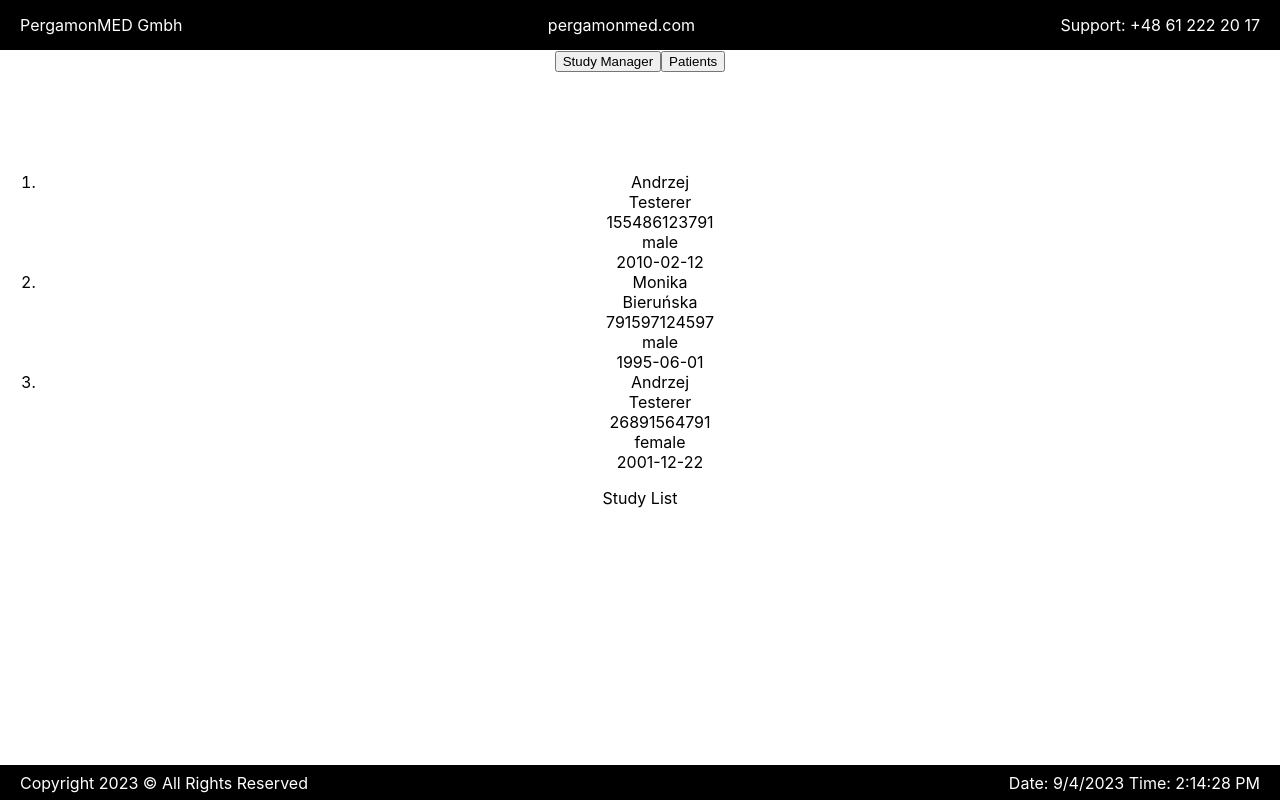
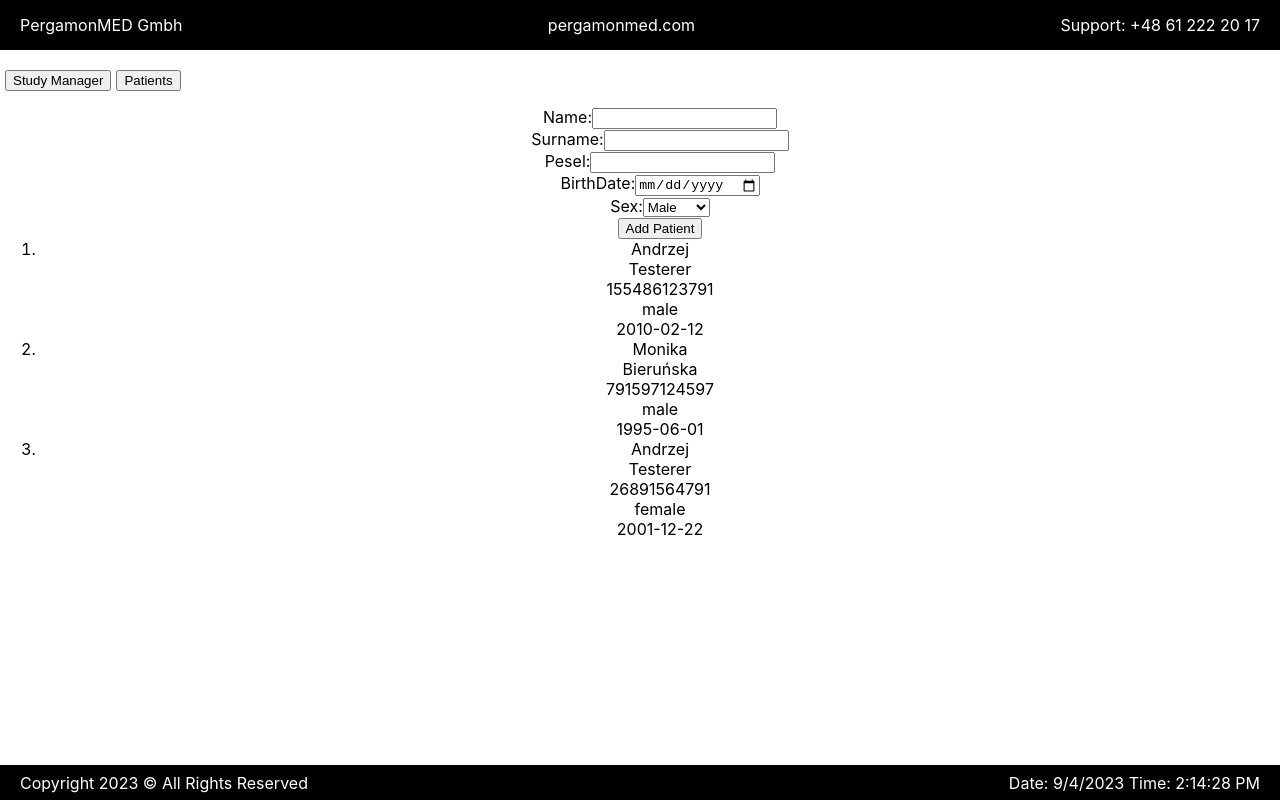
Before and after one commit to MykolaRybaruk/test, a React (Create React App) app: page / in a window 1280 px wide. Both pictures are taken after a click on the button "Patients". Built offline with nearby package versions, Linux system fonts and the light colour scheme.

Commit message:
added form

```diff
--- /dev/null
+++ b/src/AddPatient/AddPatient.js
@@ -0,0 +1,33 @@
+import React, {useState} from "react";
+import styles from "./AddPatient.module.css";
+
+export default function AddPatient() {
+    return <div className={styles.form}>
+        <div className={styles.inputWrapper}>
+            <div>
+                <label>Name:</label>
+                <input type="text" minLength={2} required/>
+            </div>
+            <div>
+                <label>Surname:</label>
+                <input type="text" minLength={2} required/>
+            </div>
+            <div>
+                <label>Pesel:</label>
+                <input type="text" minLength={2} required/>
+            </div>
+            <div>
+                <label>BirthDate:</label>
+                <input type="date" minLength={2} required/>
+            </div>
+            <div>
+                <label>Sex:</label>
+                <select>
+                    <option value="male">Male</option>
+                    <option value="female">Female</option>
+                </select>
+            </div>
+        </div>
+        <button type="submit">Add Patient</button>
+    </div>
+}
--- /dev/null
+++ b/src/AddPatient/AddPatient.module.css
@@ -0,0 +1,7 @@
+.form {
+
+}
+
+.inputWrapper {
+
+}
--- a/src/PatientList/PatientList.module.css
+++ b/src/PatientList/PatientList.css
@@ -1,3 +1,7 @@
+.inactive {
+    display: none;
+}
+
 .patients {
     margin-top: 100px;
 }
--- a/src/PatientList/PatientList.js
+++ b/src/PatientList/PatientList.js
@@ -1,5 +1,6 @@
 import React from "react";
-import styles from "./PatientList.module.css";
+import AddPatient from "../AddPatient/AddPatient";
+import "./PatientList.css";
 
 const patients = [
     {
@@ -28,8 +29,9 @@ const patients = [
     }
   ];
 
-export default function PatientList(props) {
-    return <ol className={styles.patients}>
+export default function PatientList({status}) {
+    return <ol className={status}>
+        <AddPatient />
         {patients.map(el => <li>
             <div>{el.name}</div>
             <div>{el.surname}</div>
--- a/src/StudyList/StudyList.css
+++ b/src/StudyList/StudyList.css
@@ -1,3 +1,3 @@
-.active {
-    color: red;
+.inactive {
+    display: none;
 }
--- a/src/Tabs/Tabs.css
+++ b/src/Tabs/Tabs.css
@@ -1,3 +1,12 @@
-.active {
-    color: red;
+.buttons {
+    display: flex;
+    margin-top: 20px;
 }
+
+.studyManagerTab {
+    margin-left: 5px;
+}
+
+.patientsTab {
+    margin-left: 5px;
+}
--- a/src/Tabs/Tabs.js
+++ b/src/Tabs/Tabs.js
@@ -16,9 +16,12 @@ export default function Tabs(props) {
     }
 
     return <div>
-        <button onClick={() => updateToggle(1)}>Study Manager</button>
-        <button onClick={() => updateToggle(2)}>Patients</button>
-        <PatientList status={stat === 2 ? 'active' : ''}/>
-        <StudyList status={stat === 1 ? 'active' : ''}/>
+        <div className="buttons">
+            <button className="studyManagerTab" onClick={() => updateToggle(1)}>Study Manager</button>
+            <button className="patientsTab" onClick={() => updateToggle(2)}>Patients</button>
+        </div>
+
+        <PatientList status={stat === 1 ? 'inactive' : ''}/>
+        <StudyList status={stat === 2 ? 'inactive' : ''}/>
     </div>
 }
```
